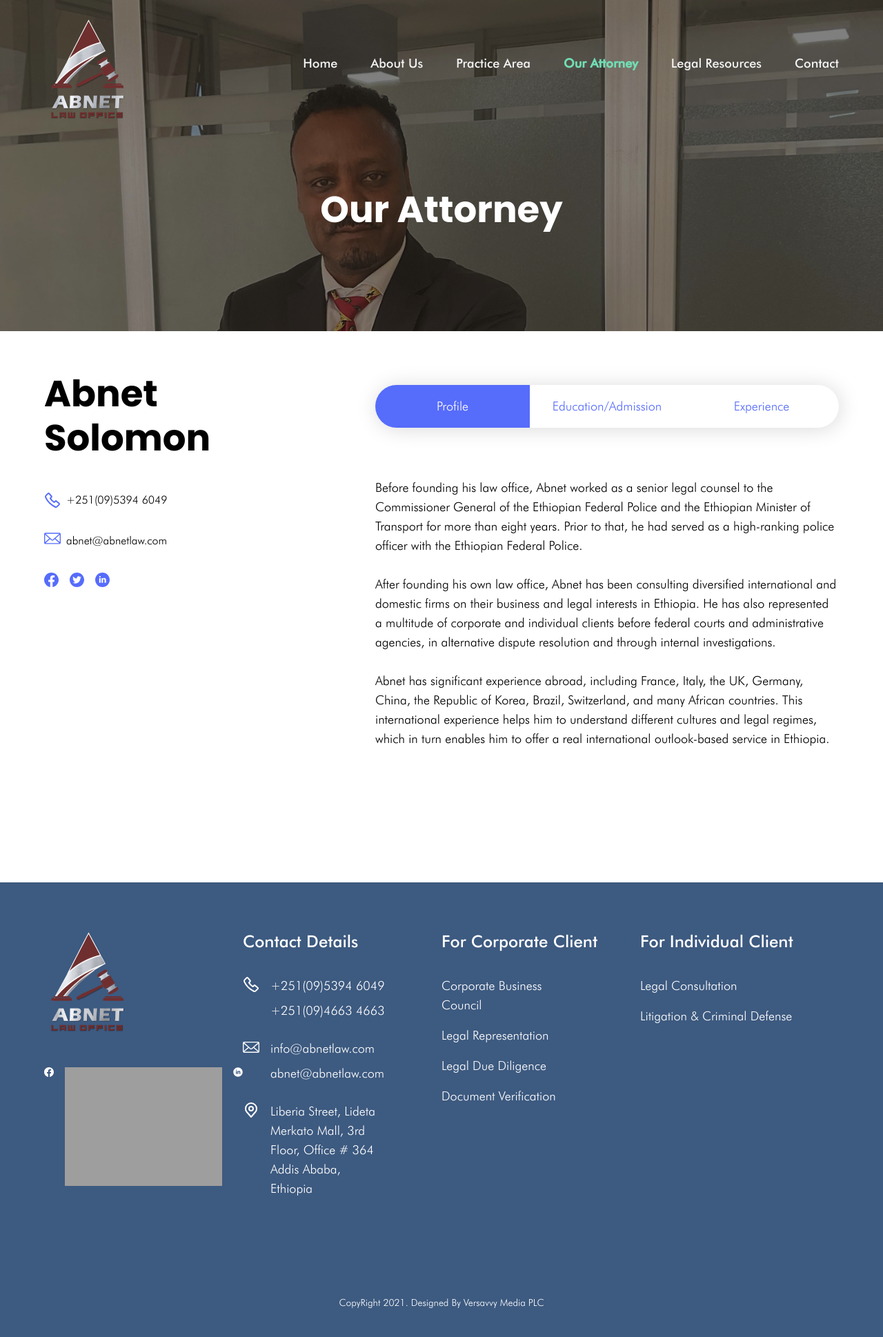
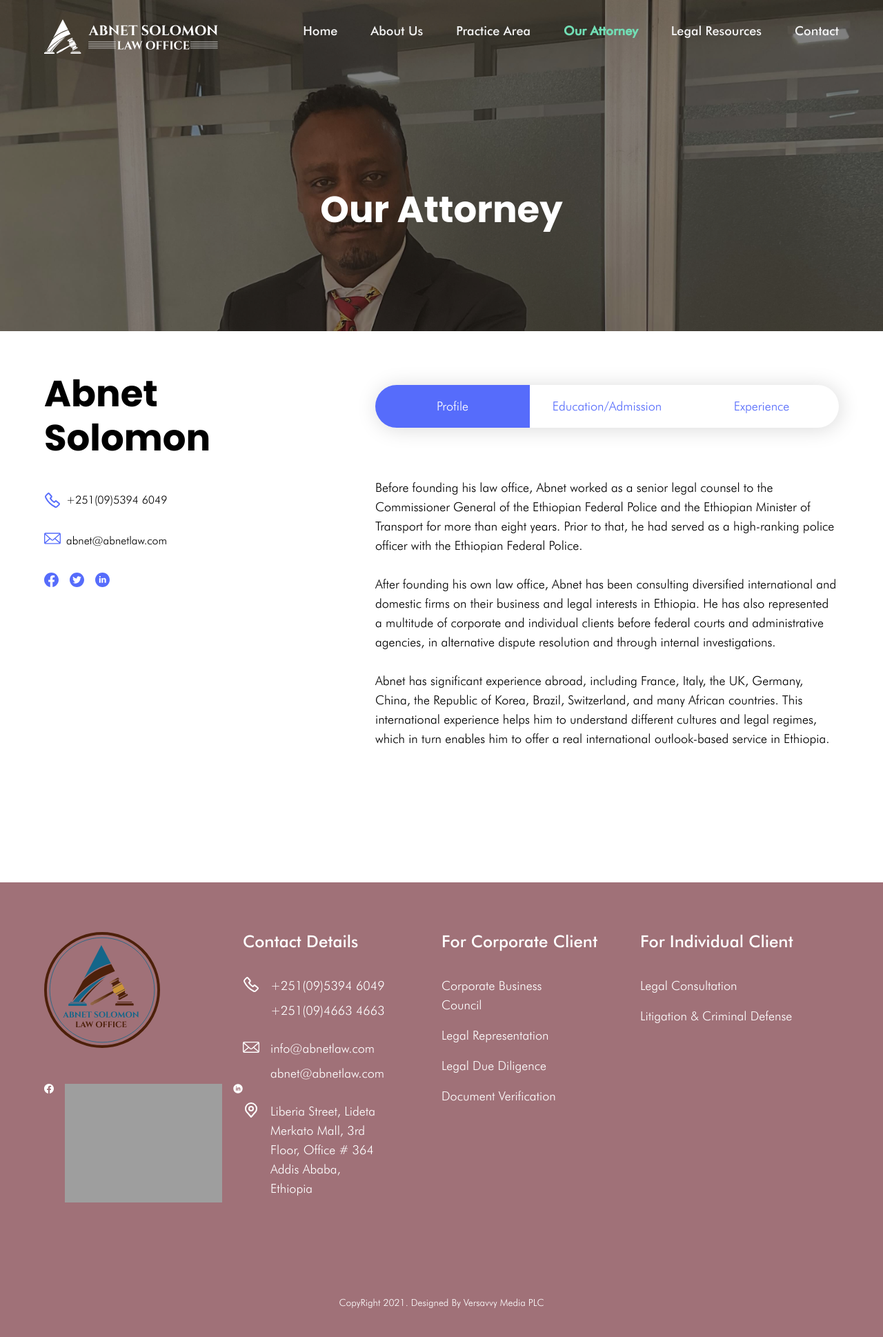
Before and after one commit to NardosAtnaw/Abent, a PHP site: page /fikerWebsite/attorney.html in a window 1280 px wide. Shown: the whole page at 69% size. Run offline with PHP 8.4, Linux system fonts and the light colour scheme; some libraries are stand-ins or nearby versions; some web fonts are replaced; grey boxes are pictures that could not be loaded.

Commit message:
secon phase

```diff
--- a/css/style.css
+++ b/css/style.css
@@ -1854,7 +1854,7 @@ template {
   position: absolute;
   width: 100%;
   z-index: 999;
-  padding-bottom: 1rem;
+  padding: 1rem 0;
   transition: all 0.3s linear;
 }
 
@@ -1862,6 +1862,11 @@ template {
   display: flex;
   align-items: center;
   justify-content: space-between;
+}
+
+.header .nav .container .nav-header .logo a img {
+  width: 100%;
+  max-width: 15.75rem;
 }
 
 .header .nav .container .nav-header .menu {
@@ -2036,7 +2041,7 @@ template {
     display: flex;
     padding-top: 0%;
     flex-direction: row;
-    gap: 3rem;
+    gap: 1.4rem;
     padding-left: 2rem;
     position: relative;
   }
@@ -2058,6 +2063,12 @@ template {
   }
   .header .nav .container .links-container .nav-links .drop-down .sublinks li a {
     font-size: 1.13rem;
+  }
+}
+
+@media screen and (min-width: 1200px) {
+  .header .nav .container .links-container .nav-links {
+    gap: 3rem;
   }
 }
 
@@ -2782,7 +2793,7 @@ template {
 }
 
 .footer {
-  background: #3d5a80;
+  background: #a07178;
   margin-top: 10.94rem;
   overflow-x: hidden;
 }
@@ -2794,6 +2805,7 @@ template {
 .footer .container .footer-logo .logo {
   margin: 0 auto;
   margin-bottom: 3.25rem;
+  width: 10.5rem;
 }
 
 .footer .container .footer-logo .icon-container {
--- a/js/app.js
+++ b/js/app.js
@@ -3,7 +3,7 @@ const navBar = document.querySelector('#nav')
 navBar.innerHTML = `<div class="container">
 <div class="nav-header">
   <div class="logo">
-    <a href="./"><img src="./img/logo.png" alt="Abent Law Firm" /></a>
+    <a href="./"> <img src="./img/ABNET-logo-wh.svg" alt=""></a>
   </div>
   <div class="menu">
     <img src="./img/menu-white.svg" alt="" />
@@ -88,13 +88,16 @@ window.addEventListener('load', () => {
 window.addEventListener('scroll', () => {
   const nav = document.querySelector('.nav')
   const menu =document.querySelector('.menu')
-
+  const logo = document.querySelector('.logo a')
   const navHeight = nav.getBoundingClientRect().height
   const scrollHeight = window.pageYOffset
-  console.log(navHeight);
 
   if(navHeight < scrollHeight){
     nav.classList.add('fixed')
+    logo.innerHTML = `<picture>
+    <source media="(min-width:650px)" srcset="./img/ABNET-logo.svg">
+    <img src="./img/mobile-logo.svg" class="mobile-logo" alt="Abnet Solomon Law Office" />
+  </picture>`
 
     if(window.innerWidth > 768){
       scrollLink.forEach( link => {
@@ -105,16 +108,22 @@ window.addEventListener('scroll', () => {
         }
       })
     }
+
     menu.innerHTML = `<img src="./img/menu-black.svg" alt="" />`
   }else{
     nav.classList.remove('fixed')
+    logo.innerHTML = `<picture>
+    <source media="(min-width:650px)" srcset="./img/ABNET-logo-wh.svg">
+    <img src="./img/mobile-logo-wh.svg" class="mobile-logo" alt="Abnet Solomon Law Office" />
+  </picture>`
 
-      if(window.innerWidth > 768){
-        scrollLink.forEach( link => {
-          link.classList.remove('black')
-        })
+  if(window.innerWidth > 768){
+    scrollLink.forEach( link => {
+      link.classList.remove('black')
+    })
 
-      }
+  }
+
 
     menu.innerHTML = `<img src="./img/menu-white.svg" alt="" />`
   }
@@ -313,7 +322,7 @@ laws.mount('#laws')
 const footer = Vue.createApp({
   template: `<div class="container row">
     <div class="footer-logo col-12 col-md-6 col-lg-3">
-      <img src="./img/logo.png" alt="" class="logo">
+      <img src="./img/footer_logo.svg" alt="" class="logo">
       <div class="icon-container">
         <a href="#">
           <img src="./img/fb-wh.svg" alt="">
--- a/laws.html
+++ b/laws.html
@@ -14,7 +14,6 @@
     <header id="app" class="header">
       <nav class="nav" id="nav">
       </nav>
-
       <section class="laws-banner">
         <div class="law-banner-content">
           <h1 class="law-banner-title text-center">
--- a/scss/style.scss
+++ b/scss/style.scss
@@ -27,13 +27,26 @@
     position: absolute;
     width: 100%;
     z-index: 999;
-    padding-bottom: 1rem;
+    padding: 1rem 0;
     transition: all 0.3s linear;
     .container {
       .nav-header {
+
         display: flex;
         align-items: center;
         justify-content: space-between;
+        .logo{
+          a{
+            img{
+              width: 100%;
+              max-width: 15.75rem;
+            }
+            // .mobile-logo{
+            //   width: 5rem;
+            // }
+          }
+
+        }
         .menu {
           width: 3rem;
         }
@@ -236,7 +249,7 @@
             display: flex;
             padding-top: 0%;
             flex-direction: row;
-            gap: 3rem;
+            gap: 1.4rem;
             padding-left: 2rem;
             position: relative;
             .drop-down{
@@ -269,6 +282,21 @@
   }
 }
 
+@include responsive($xl){
+  .header{
+    .nav{
+      .container{
+        .links-container{
+
+          .nav-links{
+            gap: 3rem;
+          }
+        }
+
+      }
+    }
+  }
+}
 .reach-out{
   position: fixed;
   z-index: 999;
@@ -1026,7 +1054,7 @@
   margin-bottom: 2.25rem;
 }
 .footer {
-  background: $blue;
+  background: $secondary-color;
   margin-top: 10.94rem;
 
   overflow-x: hidden;
@@ -1037,6 +1065,7 @@
       .logo {
         margin: 0 auto;
         margin-bottom: 3.25rem;
+        width: 10.5rem;
       }
       .icon-container {
         display: flex;
```
Also changed, not shown: img/ABNET-logo-wh.svg (added), img/ABNET-logo.svg (added), img/SVG/ABNET-logo-wh.svg (added), img/footer_logo.svg (added), img/mobile-logo-wh.svg (added), img/mobile-logo.svg (added), 1 other file.
